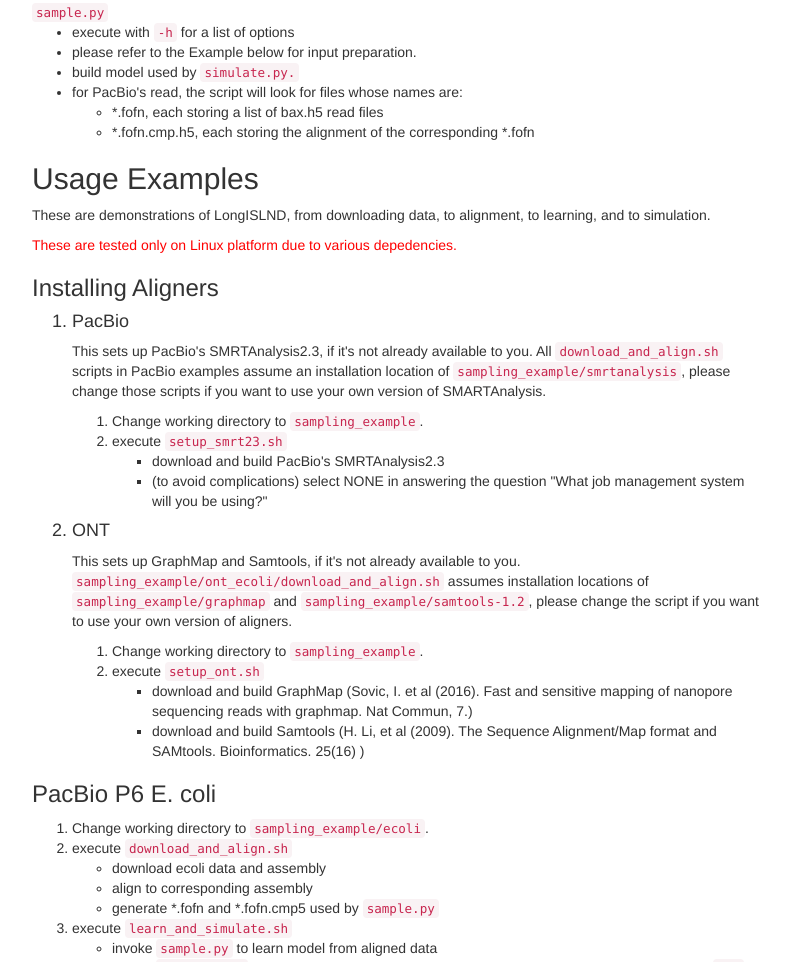
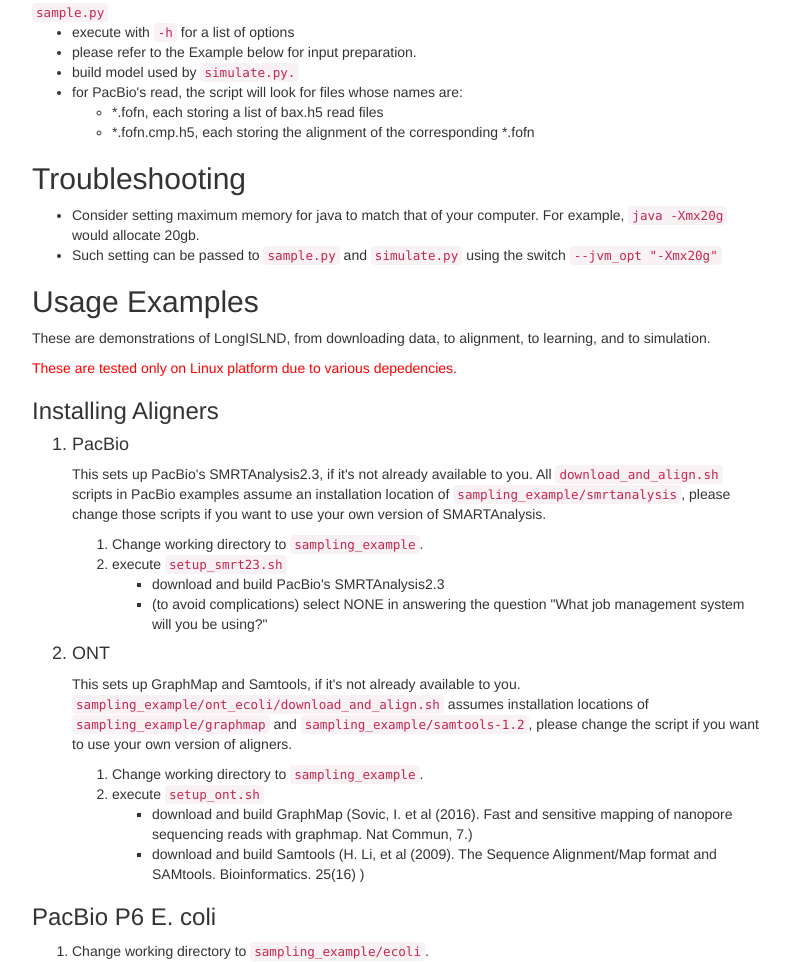
Before and after one commit to bioinform/longislnd, a plain HTML site: page index.html in a window 1280 px wide. Shown: the part 1188-2150 px from the top of the page, without its empty margins (243-1032 px from the left). Drawn offline with nearby package versions, Linux system fonts and the light colour scheme.

Commit message:
updated index.html

```diff
--- a/index.html
+++ b/index.html
@@ -145,6 +145,12 @@ w.addEventListener ? w.addEventListener("load",function(){document.body.addEvent
   </ul>
 </ul>
 
+<h2>Troubleshooting</h2>
+<ul>
+  <li>Consider setting maximum memory for java to match that of your computer. For example, <code>java -Xmx20g</code> would allocate 20gb.</li>
+  <li>Such setting can be passed to <code>sample.py</code> and <code>simulate.py</code> using the switch <code> --jvm_opt "-Xmx20g" </code>
+</ul>
+
 <h2>Usage Examples</h2>
 <p>These are demonstrations of LongISLND, from downloading data, to alignment, to learning, and to simulation.</p>
 <font color="#FF0000">These are tested only on Linux platform due to various depedencies.</font>
```
